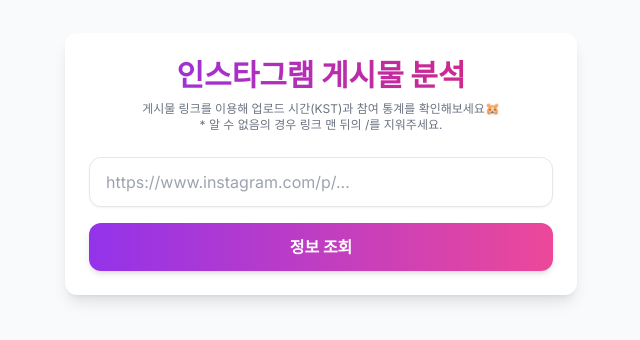
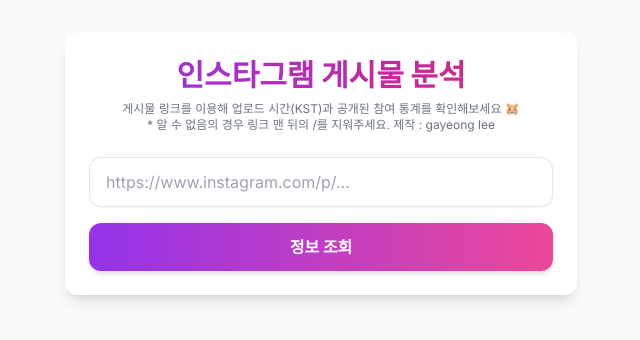
Before and after one commit to eelrkdud-creator/insta2, a Next.js app: page / in a window 1280 px wide. Shown: the part 236-576 px from the top of the page, without its empty margins (319-959 px from the left). Built offline with nearby package versions, Linux system fonts and the light colour scheme.

Commit message:
Update page.tsx

```diff
--- a/app/page.tsx
+++ b/app/page.tsx
@@ -41,8 +41,9 @@
                         인스타그램 게시물 분석
                     </h1>
                     <p className="text-xs text-gray-500">
-                        게시물 링크를 이용해 업로드 시간(KST)과 참여 통계를 확인해보세요🐹<br />
+                        게시물 링크를 이용해 업로드 시간(KST)과 공개된 참여 통계를 확인해보세요 🐹<br />
                         * 알 수 없음의 경우 링크 맨 뒤의 /를 지워주세요.
+                        제작 : gayeong lee
                     </p>
                 </div>
 
```
